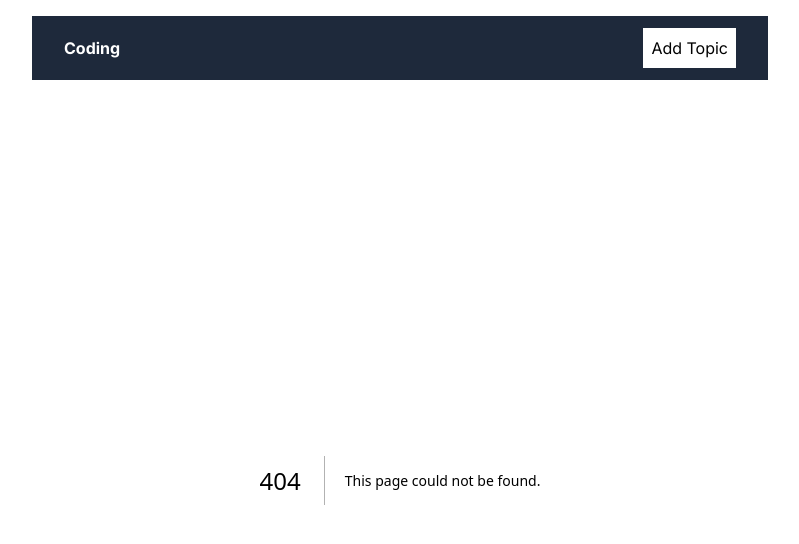
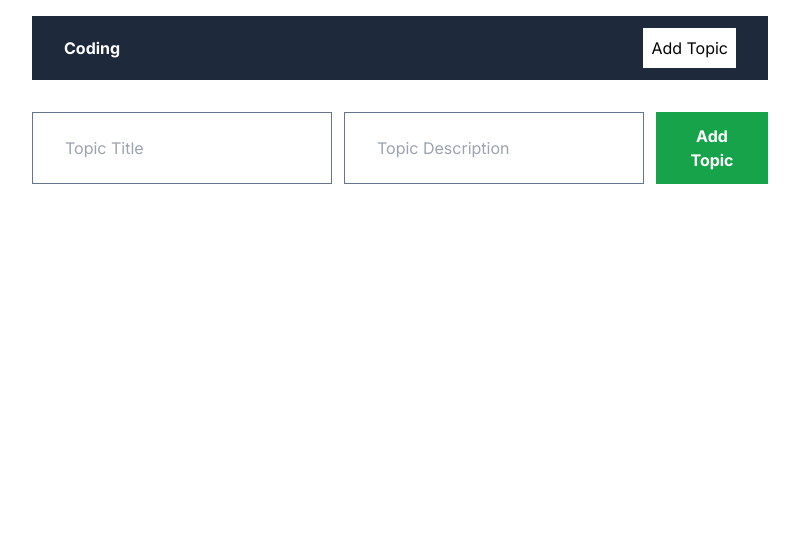
Before and after one commit to Shelemhg/quicknote, a Next.js app: page /addTopic in a window 1280 px wide. Before the commit this address had no page. Shown: the top 544 px of the page, without its empty margins (240-1039 px from the left). Built offline with nearby package versions, Linux system fonts and the light colour scheme.

Commit message:
ci: Complete Frontend

```diff
--- /dev/null
+++ b/app/addTopic/page.jsx
@@ -0,0 +1,22 @@
+export default function AddTopic() {
+    return (
+
+        <form className="flex flex=col gap-3">
+            <input
+                className="border border-slate-500 px-8 py-2"
+                type="text"
+                placeholder="Topic Title"
+            />
+
+            <input
+                className="border border-slate-500 px-8 py-2"
+                type="text"
+                placeholder="Topic Description"
+            />
+
+            <button className="bg-green-600 font-bold text-white py-3 px-6 w-fit">
+                Add Topic
+            </button>
+        </form>
+    );
+}
--- /dev/null
+++ b/app/editTopic/[id]/page.jsx
@@ -0,0 +1,6 @@
+import EditTopicForm from "@/components/EditTopicForm";
+
+
+export default function EditTopic() {
+    return <EditTopicForm />
+}
--- a/app/layout.js
+++ b/app/layout.js
@@ -15,8 +15,8 @@ export default function RootLayout({ children }) {
 		<html lang="en">
 		<body className={inter.className}>
 			<div className="max-w-3xl mx-auto p-4">
-			<Navbar/>
-			{children}
+				<Navbar />
+				<div className="mt-8">{children}</div>
 			</div>
 			</body>
 		</html>
--- a/app/page.jsx
+++ b/app/page.jsx
@@ -1,7 +1,8 @@
-import Image from 'next/image'
+import Image from 'next/image';
+import TopicsList from "@/components/TopicsList";
 
 export default function Home() {
   return (
-    <h1>Hello</h1>
+    <TopicsList />
   )
 }
--- /dev/null
+++ b/components/EditTopicForm.jsx
@@ -0,0 +1,22 @@
+export default function EditTopicForm() {
+    return (
+
+        <form className="flex flex=col gap-3">
+        <input
+            className="border border-slate-500 px-8 py-2"
+            type="text"
+            placeholder="Topic Title"
+        />
+        <input
+            className="border border-slate-500 px-8 py-2"
+            type="text"
+            placeholder="Topic Description"
+        />
+        <button className="bg-green-600 font-bold text-white py-3 px-6 w-fit">
+            Update Topic
+        </button>
+    </form>
+
+    )
+
+}
--- /dev/null
+++ b/components/RemoveBtn.jsx
@@ -0,0 +1,9 @@
+import { HiOutlineTrash } from "react-icons/hi"
+
+export default function RemoveBtn() {
+    return (
+        <button className="text-red-400">
+            <HiOutlineTrash size={28} />
+        </button>
+    )
+}
--- /dev/null
+++ b/components/TopicsList.jsx
@@ -0,0 +1,25 @@
+import RemoveBtn from "./RemoveBtn";
+import Link from "next/link";
+import { HiPencilAlt } from 'react-icons/hi';
+
+
+export default function TopicsList() {
+    return (
+        <>
+            <div className="p-4 border border-slate-300 my-3 flex justify-between gap-5 items-start">
+                <div>
+                    <h2 className="font-bold text-2xl">Topic Title</h2>
+                    <div>Topic Description</div>
+                </div>
+
+                <div className="flex gap-2">
+                    <RemoveBtn />
+                    <Link href={"/editTopic/123"}>
+                        <HiPencilAlt size={24} />
+                    </Link>
+                </div>
+            </div>
+        </>
+    )
+
+}
--- a/package.json
+++ b/package.json
@@ -10,7 +10,7 @@
   },
   "dependencies": {
     "mongoose": "^8.0.3",
-    "next": "14.0.4",
+    "next": "^14.0.4",
     "react": "^18",
     "react-dom": "^18",
     "react-icons": "^4.12.0"
```
Also changed, not shown: 1 other file (tests, documents, lock files or other folders).
